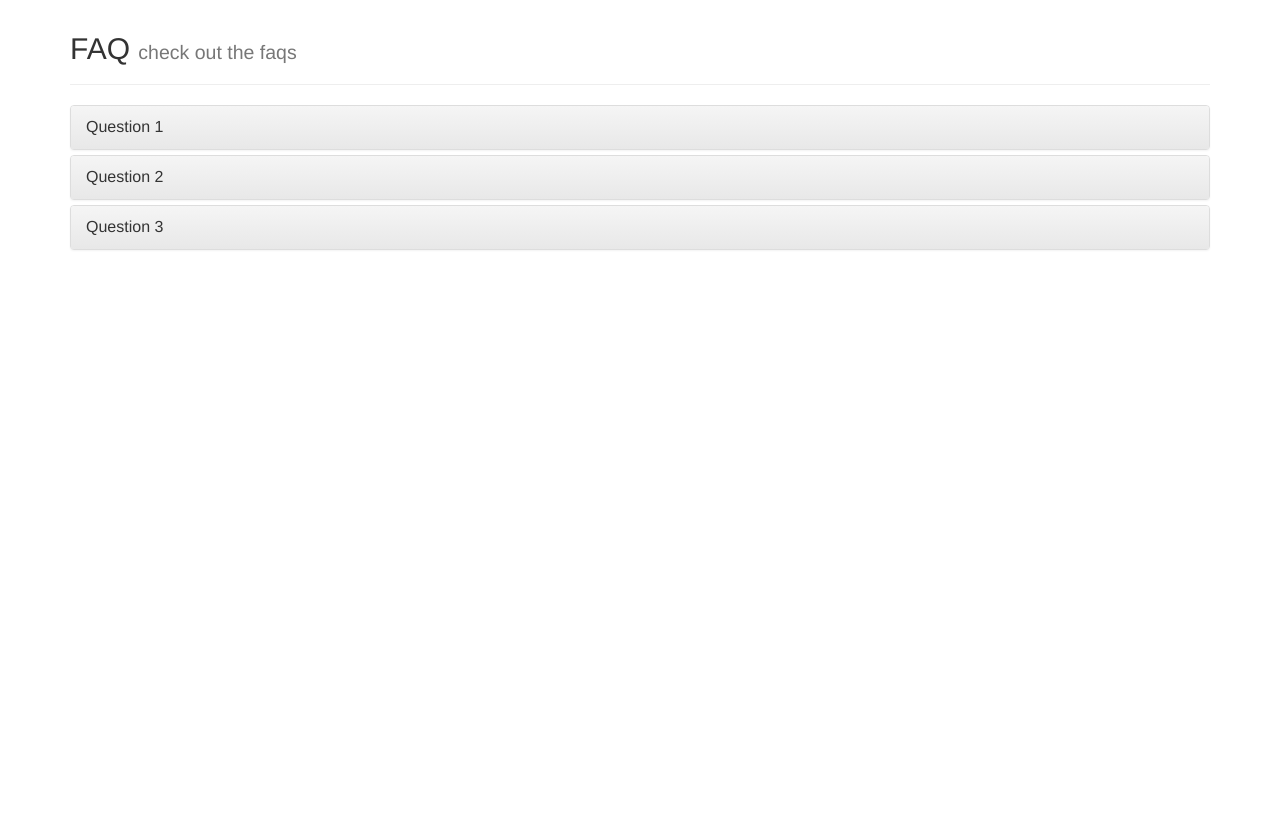
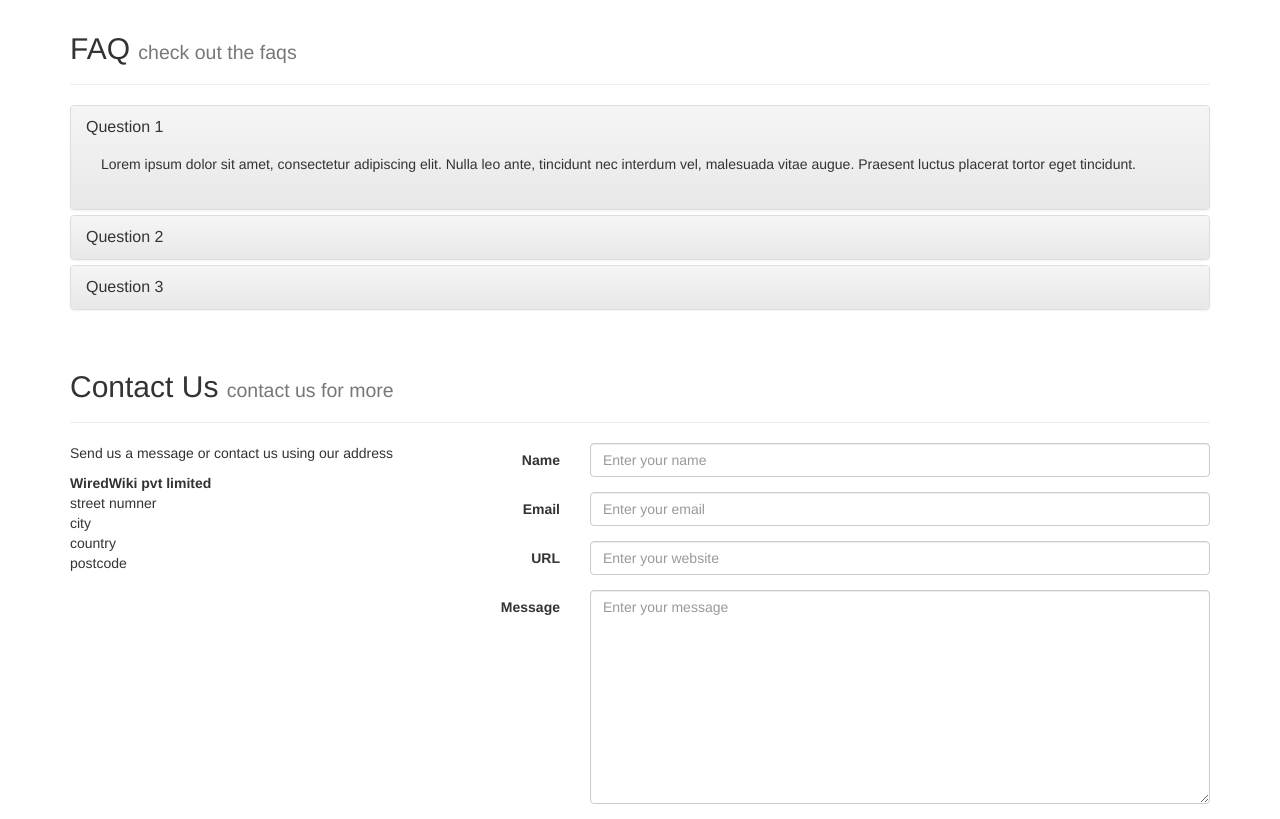
Before and after one commit to arrayoutofbounds/responsive_website, a plain HTML site: page index.html in a window 1280 px wide. Shown: the part 2840-3659 px from the top of the page. Before the commit the page ends 3110 px from the top, so only its background shows below. Drawn offline with nearby package versions, Linux system fonts and the light colour scheme.

Commit message:
contact us done

```diff
--- a/index.html
+++ b/index.html
@@ -343,7 +343,7 @@
 						</div><!-- end panel title-->
 
 						<!-- body -->
-						<div id="collapse-1" class="panel-collapse collapse">
+						<div id="collapse-1" class="panel-collapse collapse in">
 							<div class="panel-body">
 								<p>
 									Lorem ipsum dolor sit amet, consectetur adipiscing elit. Nulla leo ante, tincidunt nec interdum vel, malesuada vitae augue. Praesent luctus placerat tortor eget tincidunt.
@@ -397,6 +397,89 @@
 		</section>
 	</div>
 
+	<!-- contact us -->
+
+	<div class="container">
+		<section>
+			<div class="page-header" id="contact">
+				<h2>Contact Us <small>contact us for more</small></h2>
+			</div>
+
+			<div class="row">
+				<div class="col-lg-4">
+					<p>Send us a message or contact us using our address</p>
+
+					<address>
+						<strong>
+							WiredWiki pvt limited
+						</strong>
+						<br>
+
+						street numner <br>
+						city <br>
+						country <br>
+						postcode
+
+					</address>
+				</div>
+
+				<div class="col-lg-8">
+					<form class="form-horizontal" action="">
+
+						<div class="form-group">
+
+							<!-- this uses 2 blocks that are left-->
+							<label for="user-name" class="col-lg-2 control-label">
+								Name
+							</label>
+
+							<div class="col-lg-10">
+								<input type="text" class="form-control" id="user-name" placeholder="Enter your name">
+							</div>
+						</div>
+
+						<div class="form-group">
+
+							<!-- this uses 2 blocks that are left-->
+							<label for="user-email" class="col-lg-2 control-label">
+								Email
+							</label>
+
+							<div class="col-lg-10">
+								<input type="text" class="form-control" id="user-email" placeholder="Enter your email">
+							</div>
+						</div>
+
+						<div class="form-group">
+
+							<!-- this uses 2 blocks that are left-->
+							<label for="user-url" class="col-lg-2 control-label">
+								URL
+							</label>
+
+							<div class="col-lg-10">
+								<input type="text" class="form-control" id="user-url" placeholder="Enter your website">
+							</div>
+						</div>
+
+						<div class="form-group">
+
+							<!-- this uses 2 blocks that are left-->
+							<label for="user-message" class="col-lg-2 control-label">
+								Message
+							</label>
+
+					<div class="col-lg-10">
+					<textarea name="user-message" id="user-message" class="form-control" cols="20" rows="10" placeholder="Enter your message"></textarea>
+							</div>
+						</div>
+
+					</form>
+				</div>
+			</div>
+
+		</section>
+	</div>
 
 
 	<!-- jquery -->
```
